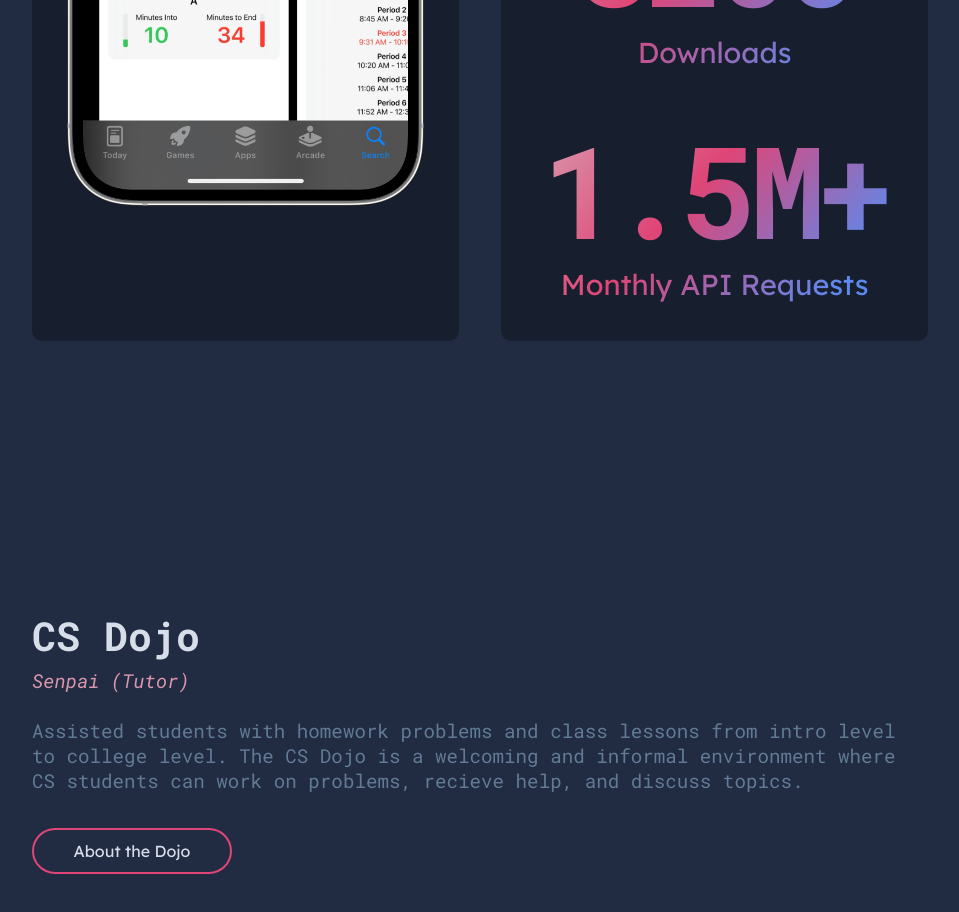
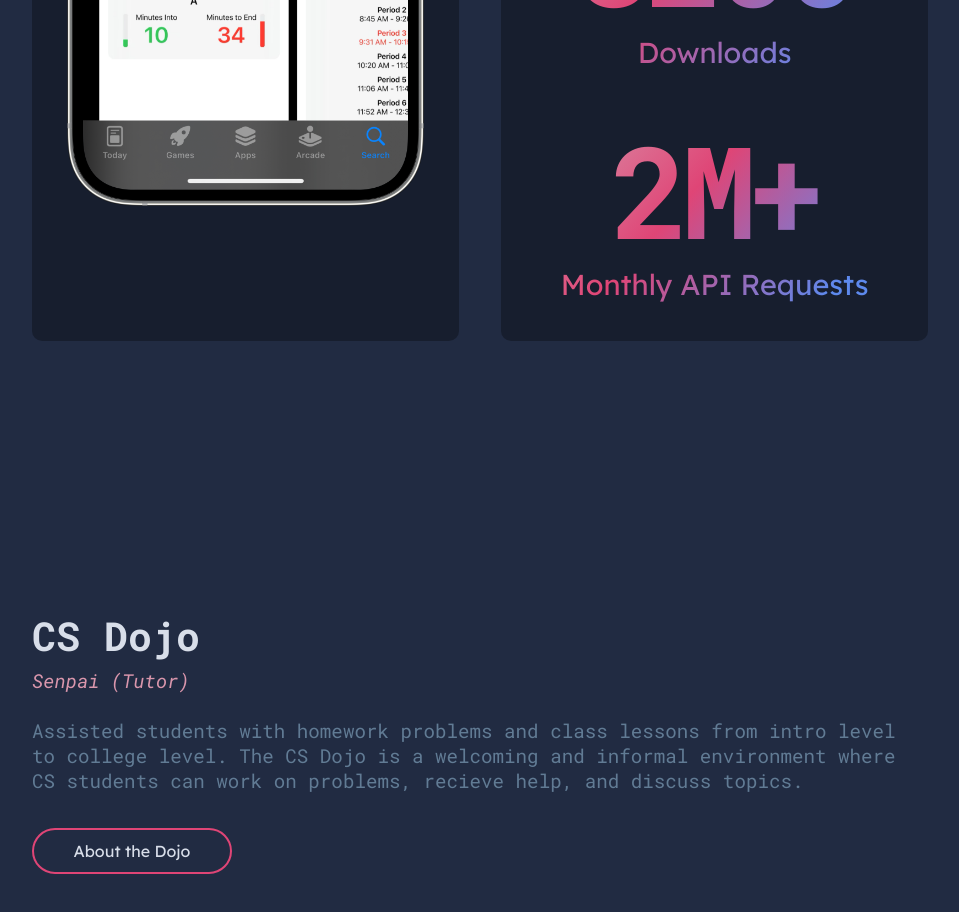
Before and after one commit to pserb/pserb-me-2024, a Next.js app: page /portfolio in a window 1280 px wide. Shown: the part 4200-5112 px from the top of the page, without its empty margins (160-1119 px from the left). Built offline with nearby package versions, Linux system fonts and the light colour scheme.

Commit message:
update stat

```diff
--- a/pages/portfolio.js
+++ b/pages/portfolio.js
@@ -101,7 +101,7 @@ export default function Home() {
                 </div>
                 <div className={pg.statcontainer}>
                   <span className={pg.statword}></span>
-                  <span className={pg.statnumbersm}>1.5M+</span>
+                  <span className={pg.statnumbersm}>2M+</span>
                   <span className={pg.statword}>Monthly API Requests</span>
                 </div>
               </div>
```
